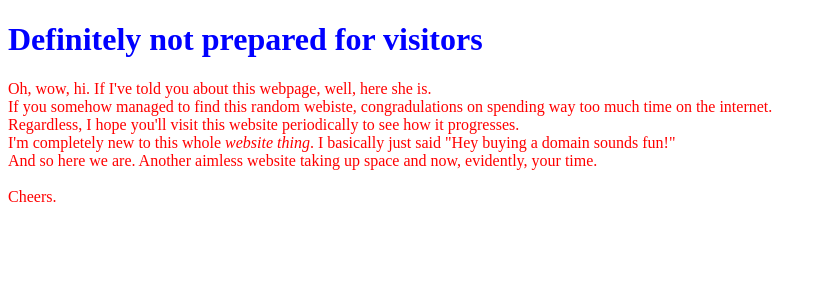
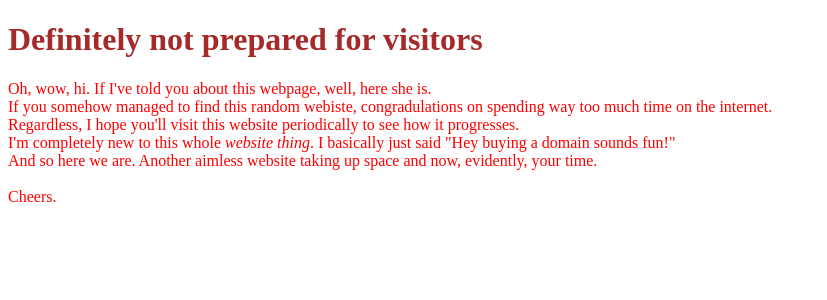
Before and after one commit to murdiff/murdiff.github.io, a Jekyll site: the page index.html, which Jekyll copies as it is, in a window 1280 px wide. Shown: the top 300 px of the page, without its empty margins (0-827 px from the left). Built offline with Jekyll 4.4.1, drawn with Linux system fonts in a browser that asks for light colours.

Commit message:
Update index.html

```diff
--- a/index.html
+++ b/index.html
@@ -8,7 +8,7 @@
   </head>
 
   <style>
-    h1{color:blue;}
+    h1{color:brown;}
     p {color:red;}
   </style>
 
```
